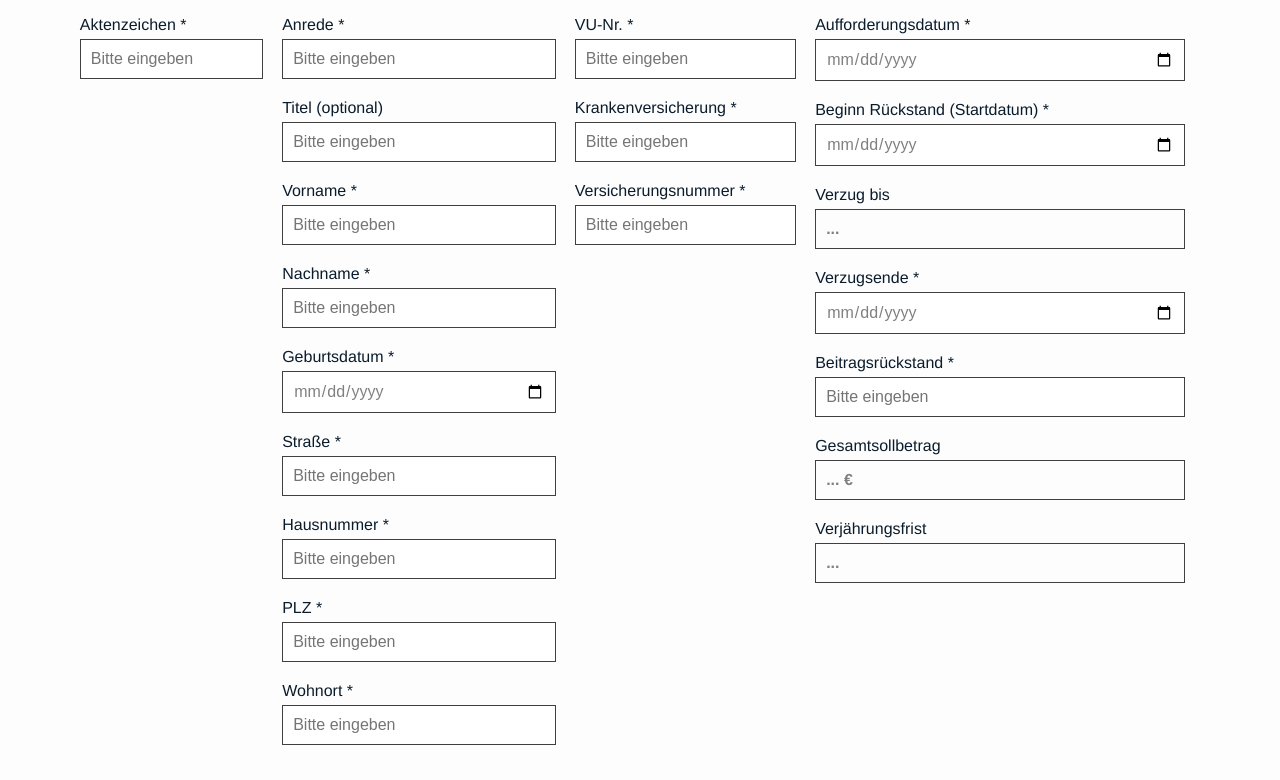
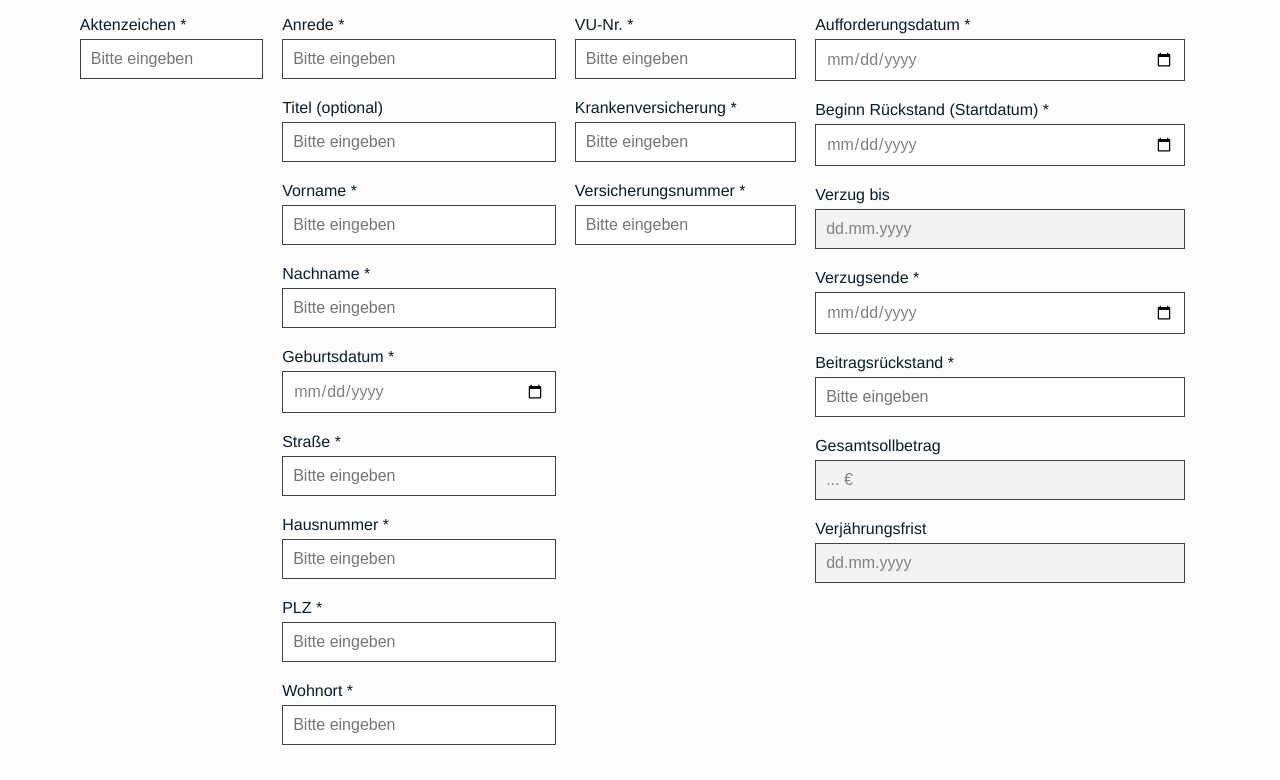
Before and after one commit to Cubemil/OPAS-User-Interface, a Vue app in the folder App/: page /ersterfassung in a window 1280 px wide. Shown: the part 482-1262 px from the top of the page. Built offline with nearby package versions, Linux system fonts and the light colour scheme.

Commit message:
adjusted date format

```diff
--- a/App/src/components/Eingabeformular.vue
+++ b/App/src/components/Eingabeformular.vue
@@ -120,17 +120,29 @@ export default {
         let start = new Date(this.startdatum);
         start.setMonth(start.getMonth() + 6);
         start.setDate(start.getDate());
-        return start.toISOString().split('T')[0];
+
+        // Format the date to DD.MM.YYYY
+        let day = start.getDate().toString().padStart(2, '0');
+        let month = (start.getMonth() + 1).toString().padStart(2, '0');
+        let year = start.getFullYear();
+
+        return `${day}.${month}.${year}`;
       }
-      return '...';
+      return 'dd.mm.yyyy';
     },
     calculateVerjaehrungsfrist() {
       if (this.verzugsende) {
         let ende = new Date(this.verzugsende);
         ende.setFullYear(ende.getFullYear() + 4);
-        return ende.toISOString().split('T')[0];
+
+        // Format the date to DD.MM.YYYY
+        let day = ende.getDate().toString().padStart(2, '0');
+        let month = (ende.getMonth() + 1).toString().padStart(2, '0');
+        let year = ende.getFullYear();
+
+        return `${day}.${month}.${year}`;
       }
-      return '...';
+      return 'dd.mm.yyyy';
     },
     calculateGesamtsollbetrag() {
       if (this.beitragsrueckstand) {
@@ -267,8 +279,10 @@ input[type="date"] {
 }
 
 .readonly-field {
-  background-color: #fdfdfd;
+  background: #f3f3f3;
   color: gray;
+  font-family: Arial, Helvetica, sans-serif;
+  font-weight: normal;
 }
 
 .error-message {
```
